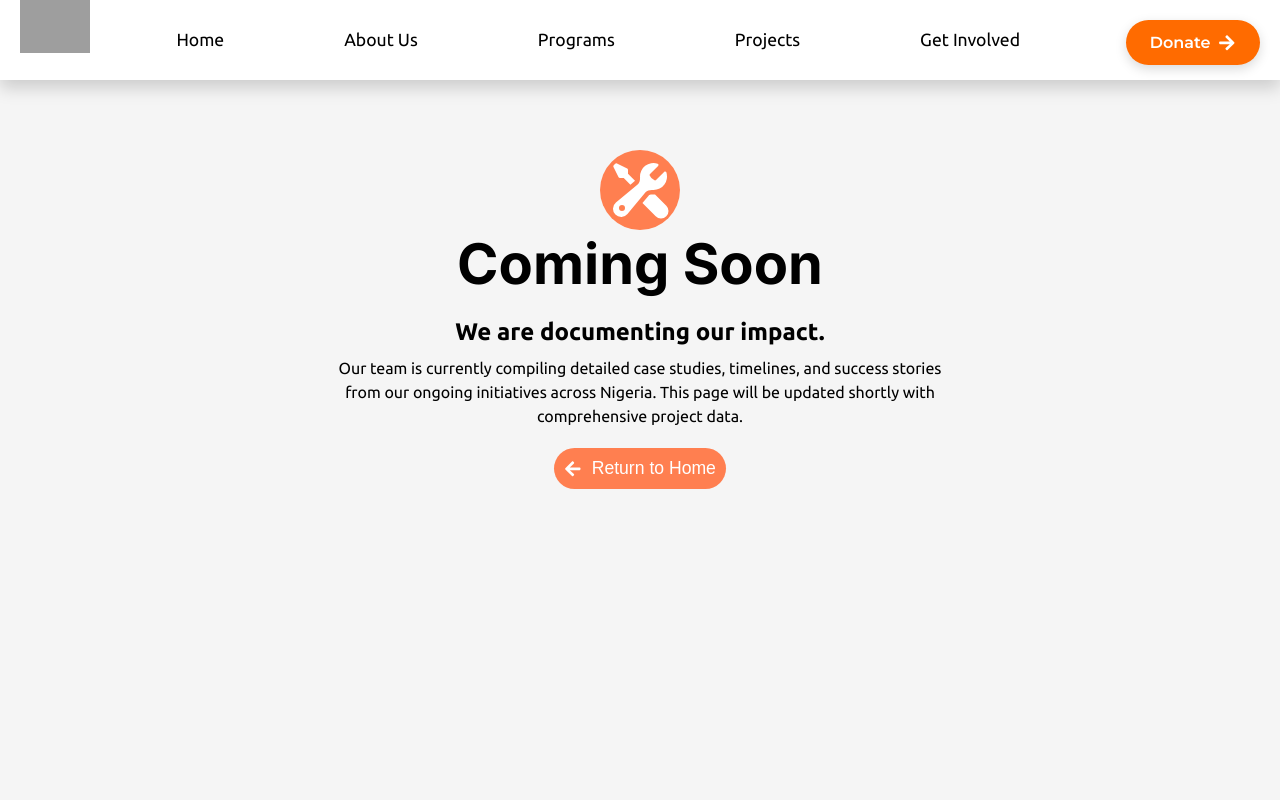
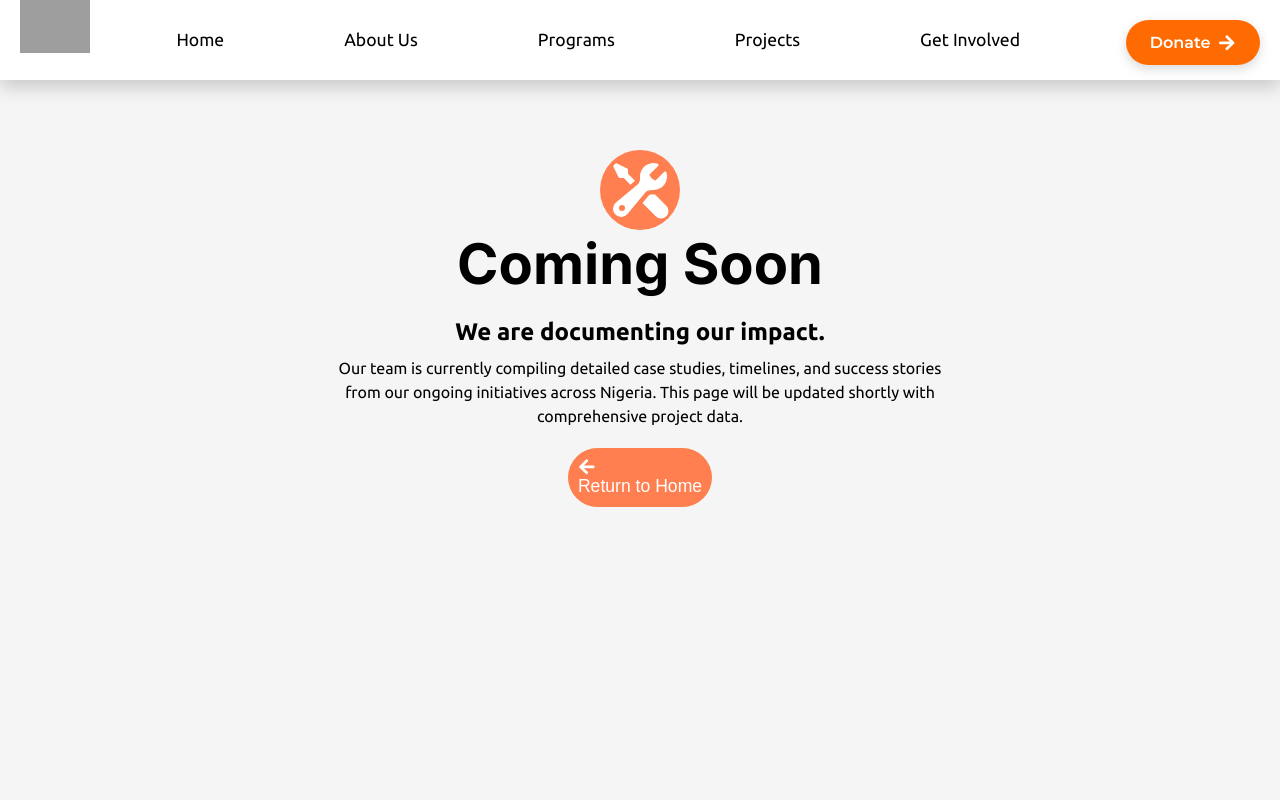
Before and after one commit to sponder-cell/imasgate, a React (Vite) app: page /impact in a window 1280 px wide. Shown: the top 800 px of the page. Built offline with nearby package versions, Linux system fonts and the light colour scheme; grey boxes are pictures that could not be loaded; a web font is replaced by a local one.

Commit message:
Kinked my Projects button

```diff
--- a/src/pages/Impact.jsx
+++ b/src/pages/Impact.jsx
@@ -22,11 +22,12 @@ function Impact() {
         </p>
 
         <button className='return'>
-          <span className="arrow-div">
+          <Link to="/">          <span className="arrow-div">
             <FaArrowLeft className='arrow' />
           </span>
 
           Return to Home
+</Link>
           </button>
       </div>
     </section>
```
